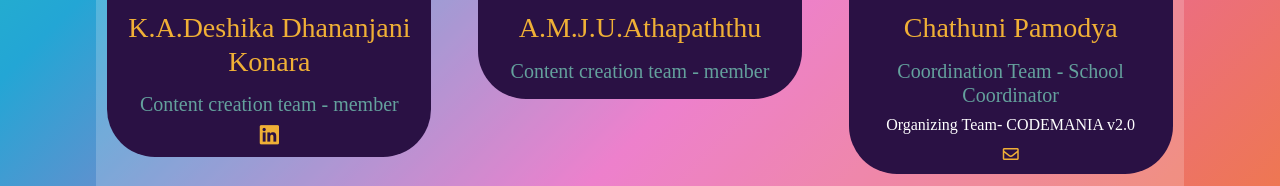
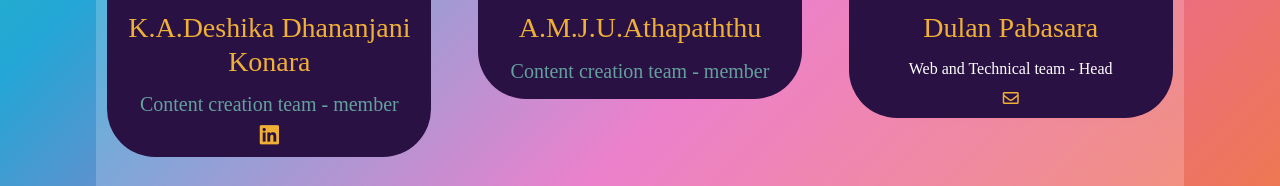
Before and after one commit to InspiHER/inspiher, a plain HTML site: page index.html in a window 1280 px wide. Shown: the part 11814-12000 px from the top of the page. Drawn offline with nearby package versions, Linux system fonts and the light colour scheme; a web font is replaced by a local one.

Commit message:
Update index.html

```diff
--- a/index.html
+++ b/index.html
@@ -1270,9 +1270,8 @@ document.querySelectorAll('.dropdown-toggle').forEach(item => {
 									<img class="team-image img-fluid" src="img/team/CT_SC3.jpg">
 								</div>
 								<div class="team-textbox">
-									<h3 class="team-name nexa orange">Chathuni Pamodya</h3>
-									<h5 class="nexa blue">Coordination Team - School Coordinator</h5>
-									<h6 class="team-study nexa white">Organizing Team- CODEMANIA v2.0</h6>
+									<h3 class="team-name nexa orange">Dulan Pabasara</h3>
+									<h6 class="team-study nexa white">Web and Technical team - Head</h6>
 									<div class="team-social accessible">
 										<a class="social-button orange-hover" href="mailto:21ug0304@sltc.ac.lk">
 											<i class="far fa-envelope"></i>
```
